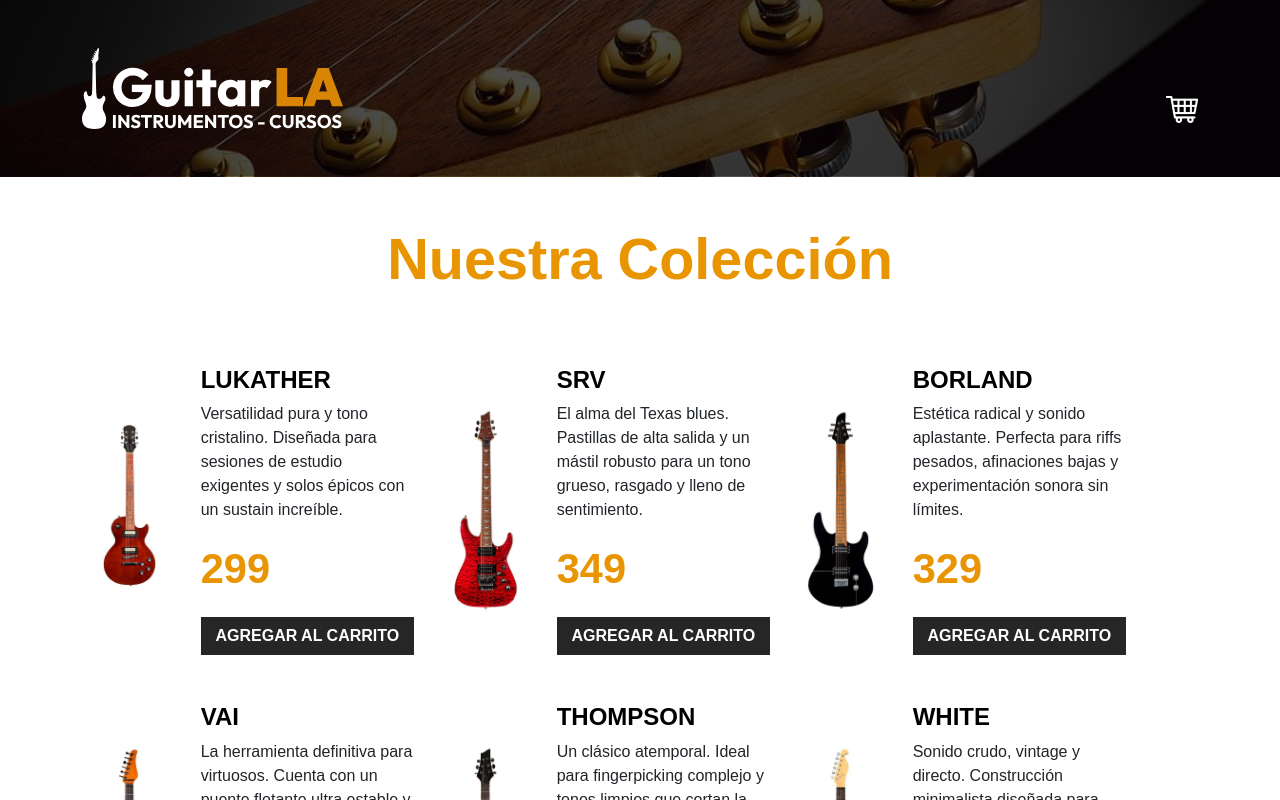
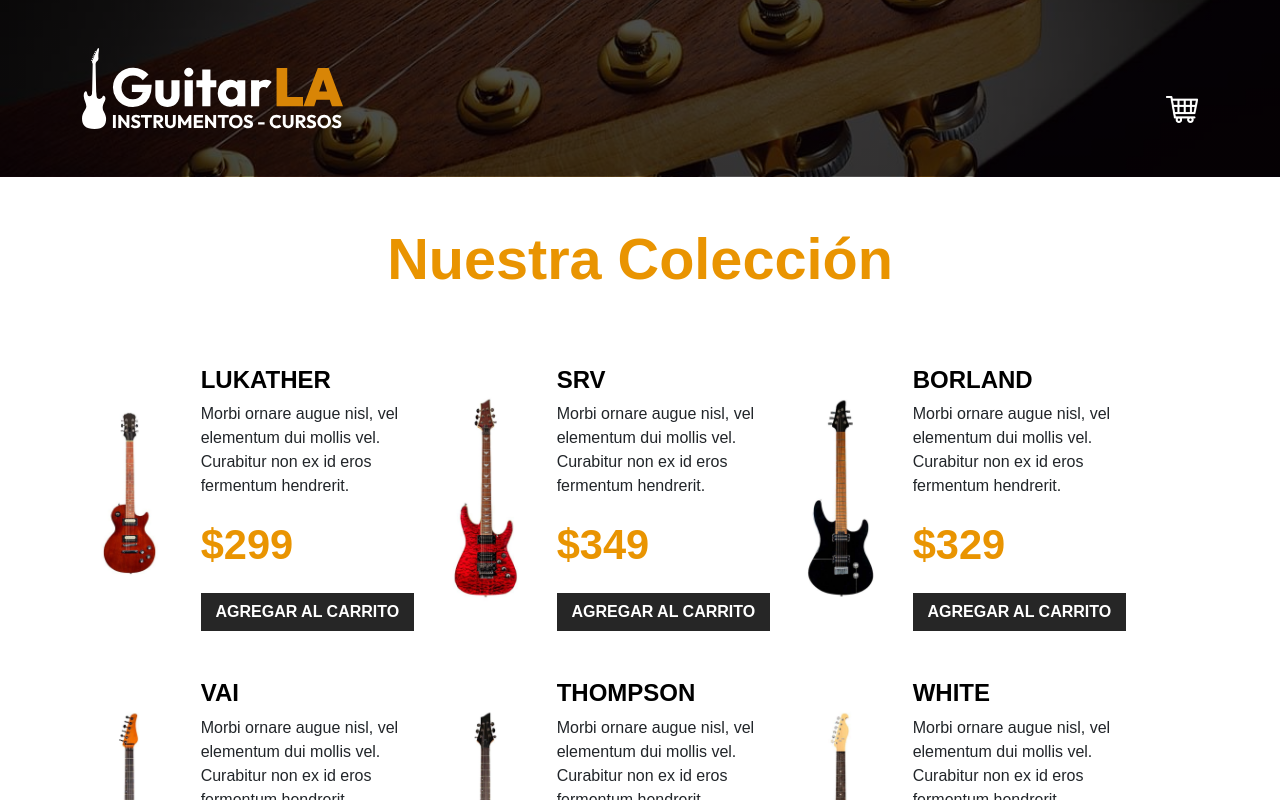
Before and after one commit to martinillo1o0/Sistemas-Abiertos, a React (Vite) app: page / in a window 1280 px wide. Shown: the top 800 px of the page. Built offline with nearby package versions, Linux system fonts and the light colour scheme.

Commit message:
12 de Octubre del 2026, restructuracion de logica parte 2

```diff
--- a/src/components/Guitar.jsx
+++ b/src/components/Guitar.jsx
@@ -1,24 +1,30 @@
 export default function Guitar({ guitar, addToCart }) {
-    const {  name, image, description, price } = guitar;
 
+  const { name, image, description, price } = guitar;
 
   return (
     <div className="col-md-6 col-lg-4 my-4 row align-items-center">
       <div className="col-4">
-                <img className="img-fluid" src={image} alt={`Guitarra ${name}`} />
+        <img
+          className="img-fluid"
+          src={`/img/${image}.jpg`}
+          alt="imagen guitarra"
+        />
       </div>
+
       <div className="col-8">
         <h3 className="text-black fs-4 fw-bold text-uppercase">{name}</h3>
         <p>{description}</p>
-                <p className="fw-black text-primary fs-3">{price}</p>
+        <p className="fw-black text-primary fs-3">${price}</p>
+
         <button
           type="button"
           className="btn btn-dark w-100"
-                    onClick={()=> addToCart(guitar)}
+          onClick={() => addToCart(guitar)}
         >
           Agregar al Carrito
         </button>
       </div>
     </div>
-    )
+  );
 }
--- a/src/components/Header.jsx
+++ b/src/components/Header.jsx
@@ -2,6 +2,10 @@
 
 export default function Header({cart, decreaseQuantity, increaseQuantity, removeFromCart, clearCart, isEmpty, cartTotal})
 {
+
+
+
+
 
   return (
     <header className="py-5 header">
--- a/src/data/db.js
+++ b/src/data/db.js
@@ -2,85 +2,85 @@ export const db = [
     {
         id: 1,
         name: 'Lukather',
-image: '/img/guitarra_01.jpg',
-description: 'Versatilidad pura y tono cristalino. Diseñada para sesiones de estudio exigentes y solos épicos con un sustain increíble.',
+        image: 'guitarra_01',
+        description: 'Morbi ornare augue nisl, vel elementum dui mollis vel. Curabitur non ex id eros fermentum hendrerit.',
         price: 299,
     },
     {
         id: 2,
         name: 'SRV',
-image: '/img/guitarra_02.jpg',
-description: 'El alma del Texas blues. Pastillas de alta salida y un mástil robusto para un tono grueso, rasgado y lleno de sentimiento.',
+        image: 'guitarra_02',
+        description: 'Morbi ornare augue nisl, vel elementum dui mollis vel. Curabitur non ex id eros fermentum hendrerit.',
         price: 349,
     },
     {
         id: 3,
         name: 'Borland',
-image: '/img/guitarra_03.jpg',
-description: 'Estética radical y sonido aplastante. Perfecta para riffs pesados, afinaciones bajas y experimentación sonora sin límites.',
+        image: 'guitarra_03',
+        description: 'Morbi ornare augue nisl, vel elementum dui mollis vel. Curabitur non ex id eros fermentum hendrerit.',
         price: 329,
     },
     {
         id: 4,
         name: 'VAI',
-image: '/img/guitarra_04.jpg',
-description: 'La herramienta definitiva para virtuosos. Cuenta con un puente flotante ultra estable y trastes optimizados para velocidad extrema.',
+        image: 'guitarra_04',
+        description: 'Morbi ornare augue nisl, vel elementum dui mollis vel. Curabitur non ex id eros fermentum hendrerit.',
         price: 299,
     },
     {
         id: 5,
         name: 'Thompson',
-image: '/img/guitarra_05.jpg',
-description: 'Un clásico atemporal. Ideal para fingerpicking complejo y tonos limpios que cortan la mezcla con una claridad absoluta.',
+        image: 'guitarra_05',
+        description: 'Morbi ornare augue nisl, vel elementum dui mollis vel. Curabitur non ex id eros fermentum hendrerit.',
         price: 399,
     },
     {
         id: 6,
         name: 'White',
-image: '/img/guitarra_06.jpg',
-description: 'Sonido crudo, vintage y directo. Construcción minimalista diseñada para sacar el máximo fuzz y carácter garage rock.',
+        image: 'guitarra_06',
+        description: 'Morbi ornare augue nisl, vel elementum dui mollis vel. Curabitur non ex id eros fermentum hendrerit.',
         price: 329,
     },
     {
         id: 7,
         name: 'Cobain',
-image: '/img/guitarra_07.jpg',
-description: 'Actitud grunge en su máxima expresión. Cuerpo asimétrico, humbuckers potentes y lista para desatar el caos en el escenario.',
+        image: 'guitarra_07',
+        description: 'Morbi ornare augue nisl, vel elementum dui mollis vel. Curabitur non ex id eros fermentum hendrerit.',
         price: 349,
     },
     {
         id: 8,
         name: 'Dale',
-image: '/img/guitarra_08.jpg',
-description: 'La reina del surf rock. Tonos brillantes y ataque rápido para un sonido percusivo e inconfundible bañado en reverb.',
+        image: 'guitarra_08',
+        description: 'Morbi ornare augue nisl, vel elementum dui mollis vel. Curabitur non ex id eros fermentum hendrerit.',
         price: 379,
     },
     {
         id: 9,
         name: 'Krieger',
-image: '/img/guitarra_09.jpg',
-description: 'Tonos cálidos y psicodélicos. Su configuración captura la esencia del rock de los 60 con un toque sutil de jazz y blues.',
+        image: 'guitarra_09',
+        description: 'Morbi ornare augue nisl, vel elementum dui mollis vel. Curabitur non ex id eros fermentum hendrerit.',
         price: 289,
     },
     {
         id: 10,
         name: 'Campbell',
-image: '/img/guitarra_10.jpg',
-description: 'El motor del rock americano. Confiable, elegante y con ese brillo característico perfecto para ritmos sólidos y melodías memorables.',
+        image: 'guitarra_10',
+        description: 'Morbi ornare augue nisl, vel elementum dui mollis vel. Curabitur non ex id eros fermentum hendrerit.',
         price: 349,
     },
     {
         id: 11,
         name: 'Reed',
-image: '/img/guitarra_11.jpg',
-description: 'Experimental y vanguardista. Ofrece texturas sónicas únicas, ideal para afinaciones alternativas y ritmos hipnóticos.',
+        image: 'guitarra_11',
+        description: 'Morbi ornare augue nisl, vel elementum dui mollis vel. Curabitur non ex id eros fermentum hendrerit.',
         price: 399,
     },
     {
         id: 12,
         name: 'Hazel',
-image: '/img/guitarra_12.jpg',
-description: 'Magia funk y psicodelia pura. Dinámica excepcional diseñada para grooves infecciosos y solos extendidos llenos de expresividad.',
+        image: 'guitarra_12',
+        description: 'Morbi ornare augue nisl, vel elementum dui mollis vel. Curabitur non ex id eros fermentum hendrerit.',
         price: 379,
     },
   ]
--- a/src/hooks/useCart.js
+++ b/src/hooks/useCart.js
@@ -85,9 +85,6 @@ export const useCart = () => {
     function clearCart() {
         setCart([]);
     }
-
-
-
     return {
 
         cart,
```
Lines whose indentation alone changed are shown as unchanged.
